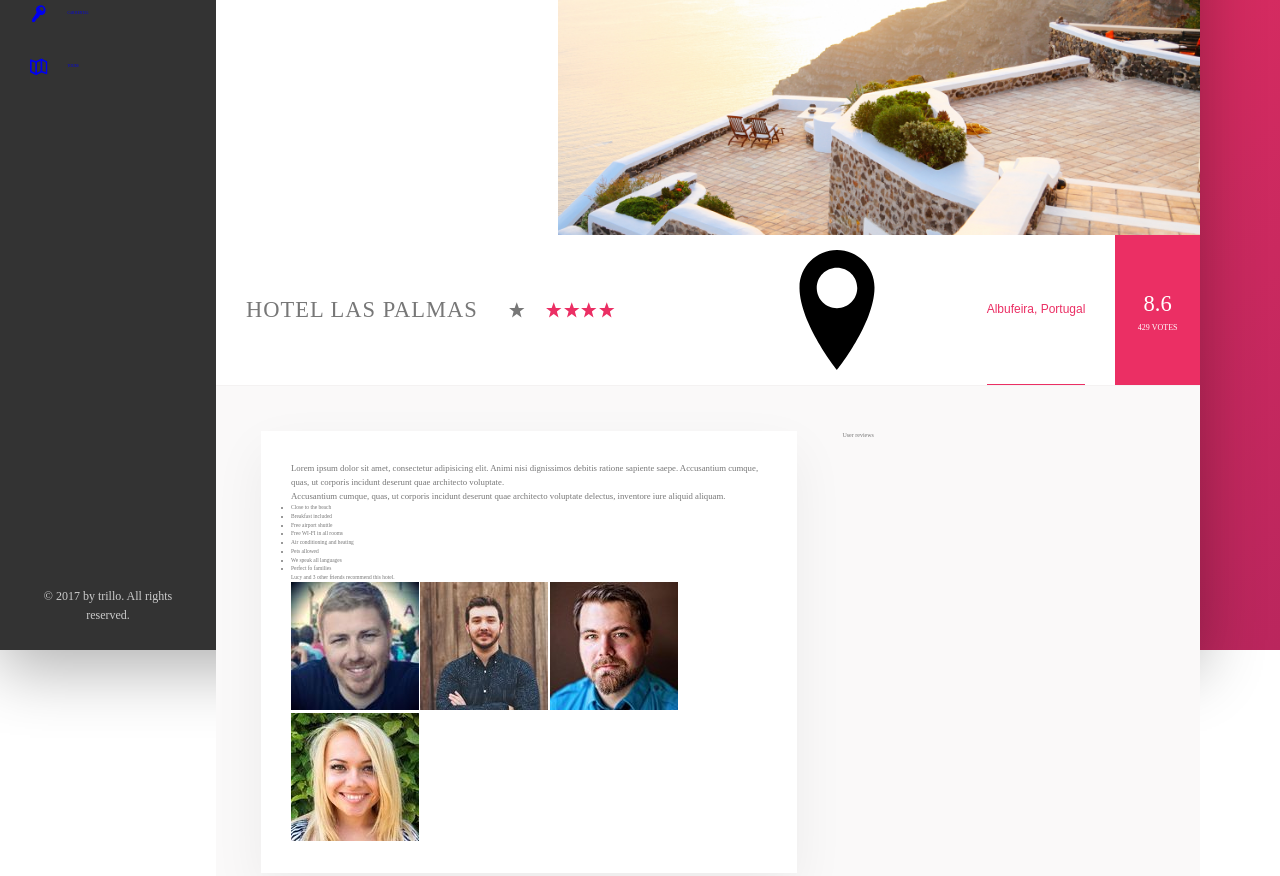
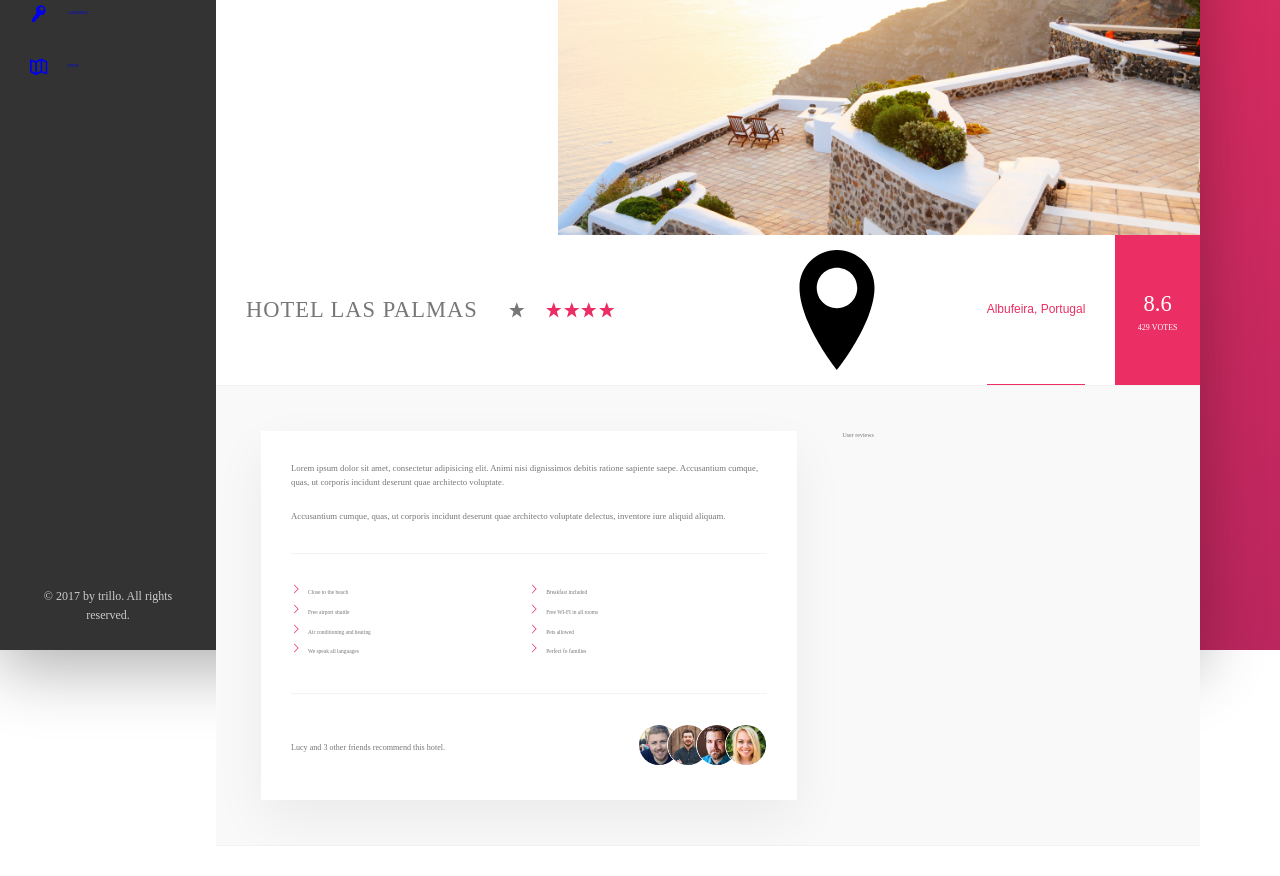
Before and after one commit to NiloofarMahmoodian/trillo, a website: page index.html in a window 1280 px wide. Shown: the part 220-1096 px from the top of the page. After the commit the page ends 1066 px from the top, so only its background shows below. Drawn offline with nearby package versions, Linux system fonts and the light colour scheme; files that its build step writes are made by us from their sources.

Commit message:
Finish the description section

```diff
--- a/sass/_components.scss
+++ b/sass/_components.scss
@@ -287,3 +287,72 @@
     box-shadow: none;
   }
 }
+
+////////////////////PARAGRAPH/////////////////////
+.paragraph:not(:last-of-type) {
+  margin-bottom: 2rem;
+}
+
+////////////////////LIST/////////////////////
+.list {
+  list-style: none;
+  margin: 3rem 0;
+  padding: 3rem 0;
+  border-top: var(--line);
+  border-bottom: var(--line);
+
+  display: flex;
+  flex-wrap: wrap;
+
+  &__item {
+    flex: 0 0 50%;
+    margin-bottom: 0.7rem;
+  }
+
+  &__item::before {
+    content: "";
+    display: inline-block;
+    height: 1rem;
+    width: 1rem;
+    margin-right: 0.7rem;
+
+    // //Older browsers
+    // background-image: url(../img/chevron-thin-right.svg);
+    // background-size: cover;
+
+    //Newer browsers- masks
+    background-color: var(--color-primary);
+    -webkit-mask-image: url(../img/chevron-thin-right.svg);
+    -webkit-mask-size: cover;
+
+    mask-image: url(../img/chevron-thin-right.svg);
+    mask-size: cover;
+  }
+}
+
+////////////////////RECOMEND/////////////////////
+.recommend {
+  font-size: 1.3rem;
+  color: (--color-grey-dark-3);
+
+  display: flex;
+  align-items: center;
+
+  &__count {
+    margin-right: auto;
+  }
+
+  &__friends {
+  }
+
+  &__photo {
+    box-sizing: content-box;
+    height: 4rem;
+    width: 4rem;
+    border-radius: 50%;
+    border: 1px solid #fff;
+    &:not(:last-child) {
+      margin-right: -1.5rem;
+    }
+  }
+}
```
